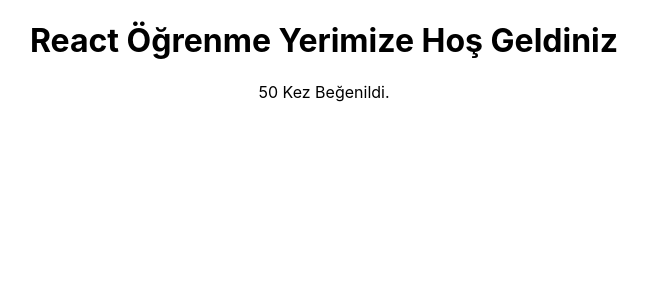
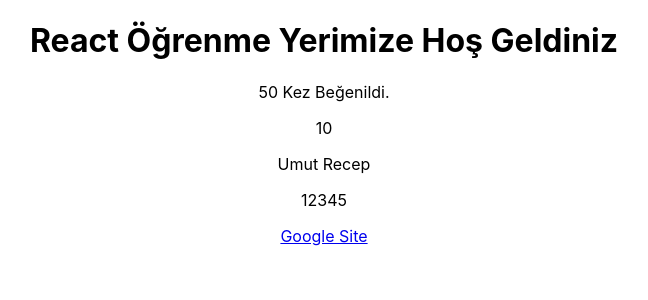
Before and after one commit to umutdurna/reactjs-learn, a React (Create React App) app in the folder reactjs-learn/: page / in a window 1280 px wide. Shown: the top 300 px of the page, without its empty margins (316-964 px from the left). Built offline with nearby package versions, Linux system fonts and the light colour scheme.

Commit message:
react-tutorial-dynamic-values-in-templates
react-tutorial-dynamic-values-in-templates commit

```diff
--- a/reactjs-learn/src/App.js
+++ b/reactjs-learn/src/App.js
@@ -4,12 +4,21 @@ function App() {
 
   const title = "React Öğrenme Yerimize Hoş Geldiniz";
   const likes = 50;
+  const links = "https://www.google.com";
 
   return (
     <div className="App">
       <div className="content">
         <h1>{ title }</h1>
         <p>{ likes } Kez Beğenildi.</p>
+
+        <p>{10}</p>
+        <p>{"Umut Recep"}</p>
+
+        <p>{[1,2,3,4,5]}</p>
+
+        <a href={links}>Google Site</a>
+
       </div>
     </div>
   );
```
